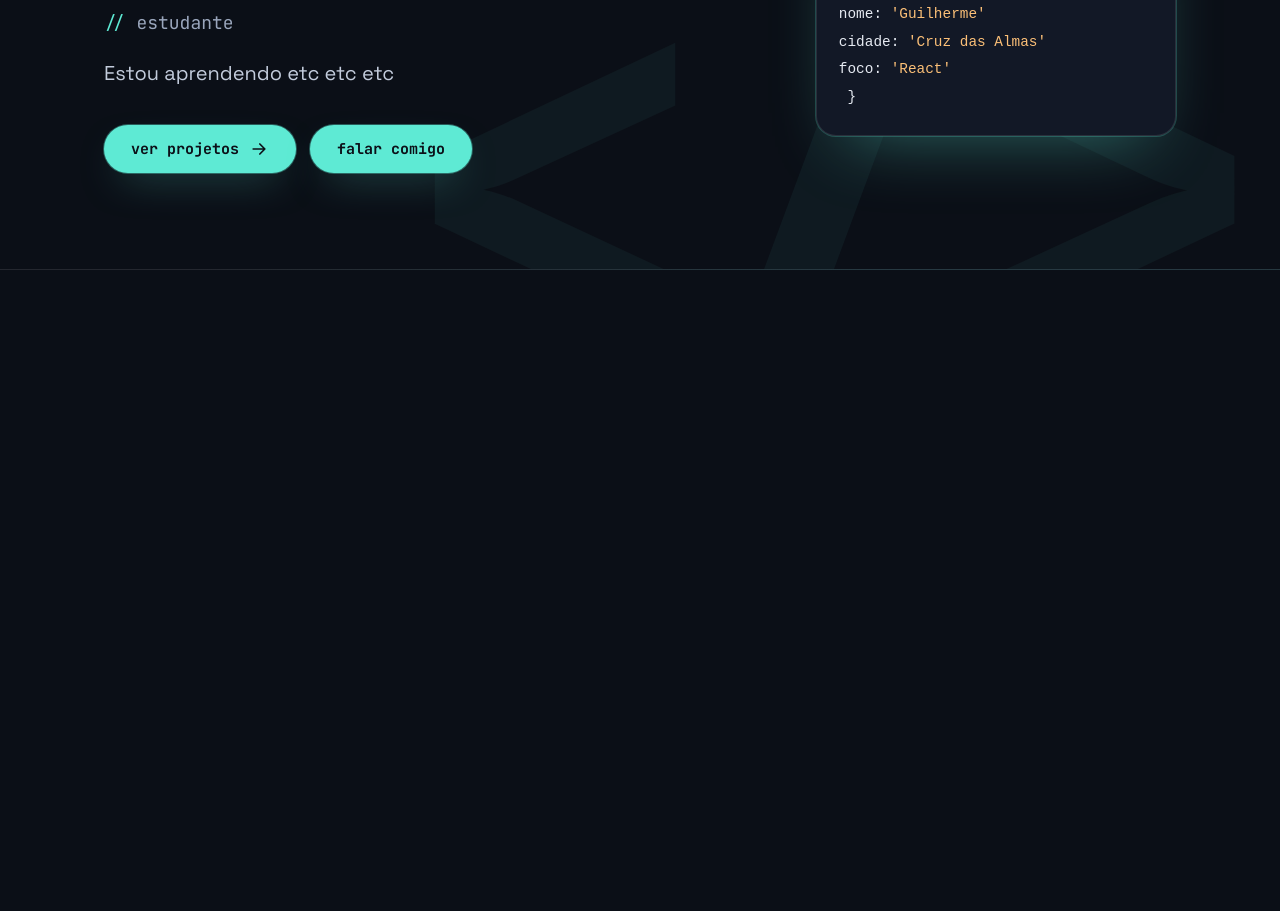
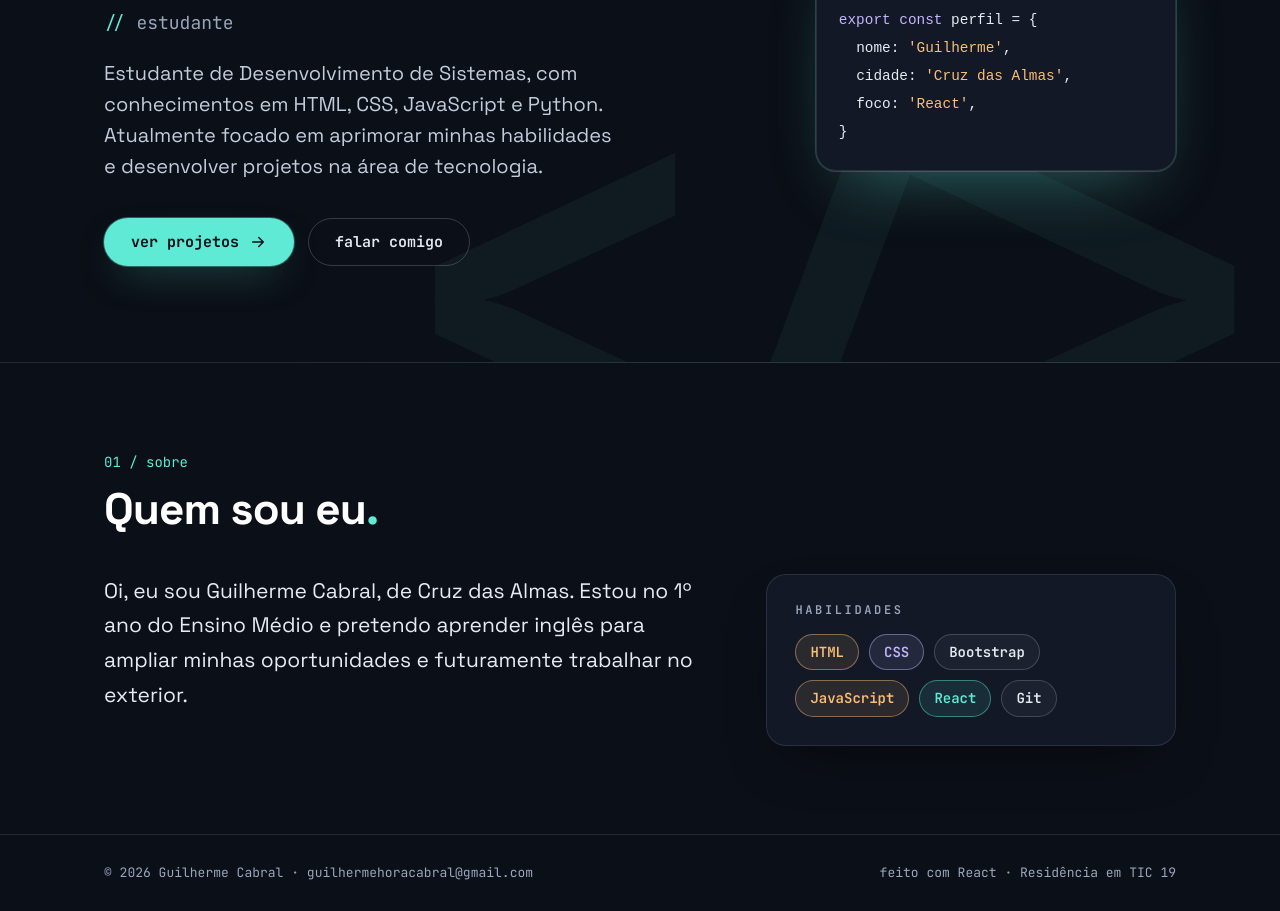
Before and after one commit to GuilhermeSSCabral/GuilhermeCabral_Portfolio, a React (Vite) app in the folder portfolio/: page / in a window 1280 px wide. Shown: the part 280-1191 px from the top of the page. Before the commit the page ends 800 px from the top, so only its background shows below. Built offline with nearby package versions, Linux system fonts and the light colour scheme.

Commit message:
change1.5

```diff
--- a/portfolio/src/App.jsx
+++ b/portfolio/src/App.jsx
@@ -1,6 +1,12 @@
 import Header from "./components/Header/Header"
 import Hero from "./components/Hero/Hero.jsx"
 import { perfil } from "./data/perfil.js"
+import { coresDasTecnologias } from './data/tecnologias.js'
+import Footer from './components/Footer/Footer.jsx'
+import Secao from './components/Secao/Secao.jsx'
+import Perfil from './components/Perfil/Perfil.jsx'
+import Card from './components/Card/Card.jsx'
+import Badge from './components/Badge/Badge.jsx'
 
 function App() {
 
@@ -8,14 +14,44 @@ function App() {
     <>
       <Header usuario={perfil.usuario} />
       <main>
-      <Hero
-      nome= {perfil.usuario}
-      cargo= {perfil.cargo}
-      resumo= {perfil.resumo}
-      cidade= {perfil.cidade}
-      />
-    </main >
+        <Hero
+          nome={perfil.usuario}
+          cargo={perfil.cargo}
+          resumo={perfil.resumo}
+          cidade={perfil.cidade}
+        />
 
+        <Secao>
+          <p className="etiqueta-secao">01 / sobre</p>
+          <h2 className="secao__titulo">Quem sou eu</h2>
+          <div className="sobre">
+            <Perfil
+              nome={perfil.nome}
+              cidade={perfil.cidade}
+              resumo2={perfil.resumo2}
+            />
+
+            <Card>
+              <h3 className="rotulo">Habilidades</h3>
+              <div className="lista-etiquetas lista-etiquetas--grande">
+                {perfil.habilidades.map((habilidade) => (
+                  <Badge
+                    key={habilidade}
+                    texto={habilidade}
+                    cor={coresDasTecnologias[habilidade]}
+                  />
+                ))}
+              </div>
+            </Card>
+
+
+          </div>
+
+        </Secao>
+
+      </main >
+
+      <Footer nome={perfil.nome} email={perfil.email} />
     </>
   )
 }
--- /dev/null
+++ b/portfolio/src/components/Badge/Badge.jsx
@@ -0,0 +1,5 @@
+function Badge({ texto, cor = 'neutra' }) {
+  return <span className={`etiqueta etiqueta--${cor}`}>{texto}</span>
+}
+
+export default Badge
--- /dev/null
+++ b/portfolio/src/components/Card/Card.jsx
@@ -0,0 +1,5 @@
+function Card({ children }) {
+  return <article className="cartao">{children}</article>
+}
+
+export default Card
--- /dev/null
+++ b/portfolio/src/components/Footer/Footer.jsx
@@ -0,0 +1,14 @@
+function Footer({ nome, email }) {
+  return (
+    <footer className="rodape">
+      <div className="container rodape__linha">
+        <span>
+          © 2026 {nome} · {email}
+        </span>
+        <span>feito com React · Residência em TIC 19</span>
+      </div>
+    </footer>
+  )
+}
+
+export default Footer
--- a/portfolio/src/components/Hero/Hero.jsx
+++ b/portfolio/src/components/Hero/Hero.jsx
@@ -1,25 +1,22 @@
-import Icone from '../Icone/Icone'
+import Icone from '../Icone/Icone.jsx'
 
 function Hero({ nome, cargo, resumo, cidade }) {
   return (
     <section className="hero" id="topo">
       <div className="container hero__linha">
         <div className="hero__texto">
-                    <p className='hero__status'>em busca de um estágio</p>
-
+          <p className="hero__status">em busca do primeiro estágio</p>
           <h1>
             {nome}
             <span>.</span>
           </h1>
-
           <p className="hero__cargo">{cargo}</p>
           <p className="hero__resumo">{resumo}</p>
           <div className="hero__acoes">
             <a className="botao botao--primario" href="#projetos">
-                            ver projetos <Icone nome="seta" />
+              ver projetos <Icone nome="seta" tamanho={18} />
             </a>
-
-                        <a className="botao botao--primario" href="#contato">
+            <a className="botao botao--contorno" href="#contato">
               falar comigo
             </a>
           </div>
@@ -28,22 +25,22 @@ function Hero({ nome, cargo, resumo, cidade }) {
         <div
           className="janela"
           role="img"
-                    aria-label={`Trecho de codigo de dados de ${nome}`}
+          aria-label={`Trecho de código com os dados de ${nome}`}
         >
-                    <div className="janela__codigo">
+          <div className="janela__topo">
             <span className="janela__ponto"></span>
             <span className="janela__ponto"></span>
             <span className="janela__ponto"></span>
             <span className="janela__nome">perfil.js</span>
           </div>
-
           <pre className="janela__codigo">
             <code>
               <span className="cod-palavra">export const</span> perfil = {'{'}
-                            {'\n'}nome: <span className="cod-texto">'{nome}'</span>
-                            {'\n'}cidade: <span className="cod-texto">'{cidade}'</span>
-                            {'\n'}foco: <span className="cod-texto">'React'</span>
-                            {'\n'}{' }'}
+              {'\n  '}nome: <span className="cod-texto">'{nome}'</span>,
+              {'\n  '}cidade: <span className="cod-texto">'{cidade}'</span>,
+              {'\n  '}foco: <span className="cod-texto">'React'</span>,
+              {'\n'}
+              {'}'}
             </code>
           </pre>
         </div>
--- /dev/null
+++ b/portfolio/src/components/Perfil/Perfil.jsx
@@ -0,0 +1,11 @@
+function Perfil({ nome, cidade, resumo2 }) {
+  return (
+    <article className="sobre__texto">
+      <p>
+        Oi, eu sou {nome}, de {cidade}. {resumo2}
+      </p>
+    </article>
+  )
+}
+
+export default Perfil
--- /dev/null
+++ b/portfolio/src/components/Secao/Secao.jsx
@@ -0,0 +1,9 @@
+function Secao({ children }) {
+  return (
+    <section className="secao">
+      <div className="container">{children}</div>
+    </section>
+  )
+}
+
+export default Secao
--- a/portfolio/src/data/perfil.js
+++ b/portfolio/src/data/perfil.js
@@ -4,5 +4,7 @@ export const perfil = {
     cargo: "Estudante",
     cidade: "Cruz das Almas",
     email: "guilhermehoracabral@gmail.com",
-    resumo: "Estou aprendendo etc etc etc"
+    habilidades: ['HTML', 'CSS', 'Bootstrap', 'JavaScript', 'React', 'Git'],
+    resumo: "Estudante de Desenvolvimento de Sistemas, com conhecimentos em HTML, CSS, JavaScript e Python. Atualmente focado em aprimorar minhas habilidades e desenvolver projetos na área de tecnologia.",
+    resumo2: "Estou no 1º ano do Ensino Médio e pretendo aprender inglês para ampliar minhas oportunidades e futuramente trabalhar no exterior."
 }
--- /dev/null
+++ b/portfolio/src/data/tecnologias.js
@@ -0,0 +1,7 @@
+// Cada tecnologia tem uma cor de etiqueta. As que não estão aqui ficam neutras.
+export const coresDasTecnologias = {
+  HTML: 'ambar',
+  CSS: 'violeta',
+  JavaScript: 'ambar',
+  React: 'teal',
+}
```
Lines whose indentation alone changed are shown as unchanged.
